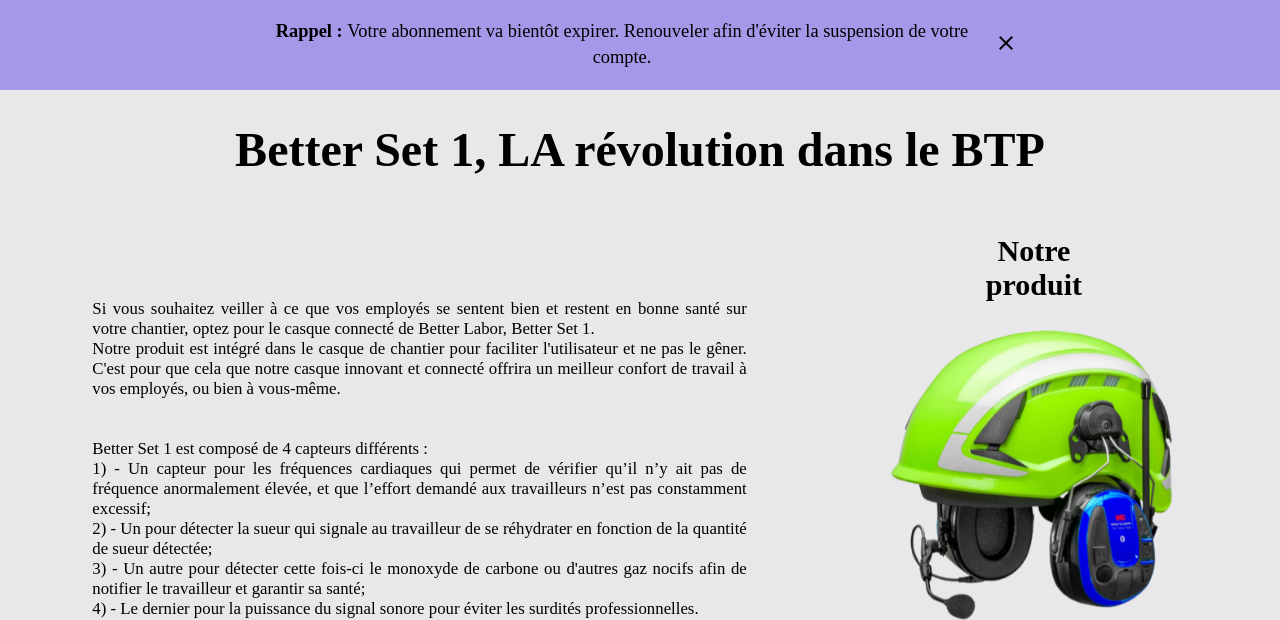
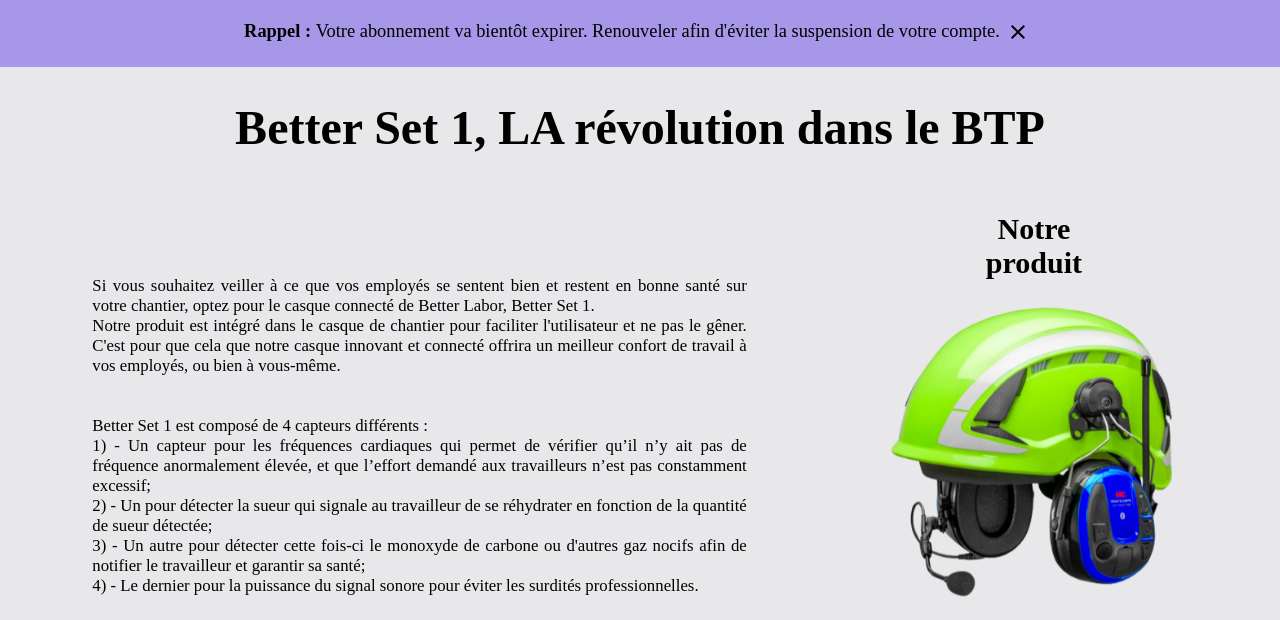
Before and after one commit to julientournier6/Better-Labor, a PHP site: the page made by Découvrir/Découvrir.html in a window 1280 px wide. Shown: the top 620 px of the page. Run offline with PHP 8.4, Linux system fonts and the light colour scheme.

Commit message:
Update Découvrir.css

```diff
--- a/Découvrir/Découvrir.css
+++ b/Découvrir/Découvrir.css
@@ -10,10 +10,11 @@ body{
 
 .banner__content{
     padding : 1.5%;
-    max-width : 60%;
+    max-width : 90%;
     font-size : 115%;
     margin : 0 auto;
     text-align : center;
+    justify-content : center;
     display : flex;
     flex-grow: 1;
     line-height : 1.4;
@@ -28,6 +29,7 @@ body{
 .title{
     margin : 0 auto;
     text-align : center;
+    justify-content : center;
     max-width: 80%;
     font-size: 150%;
 }
```
